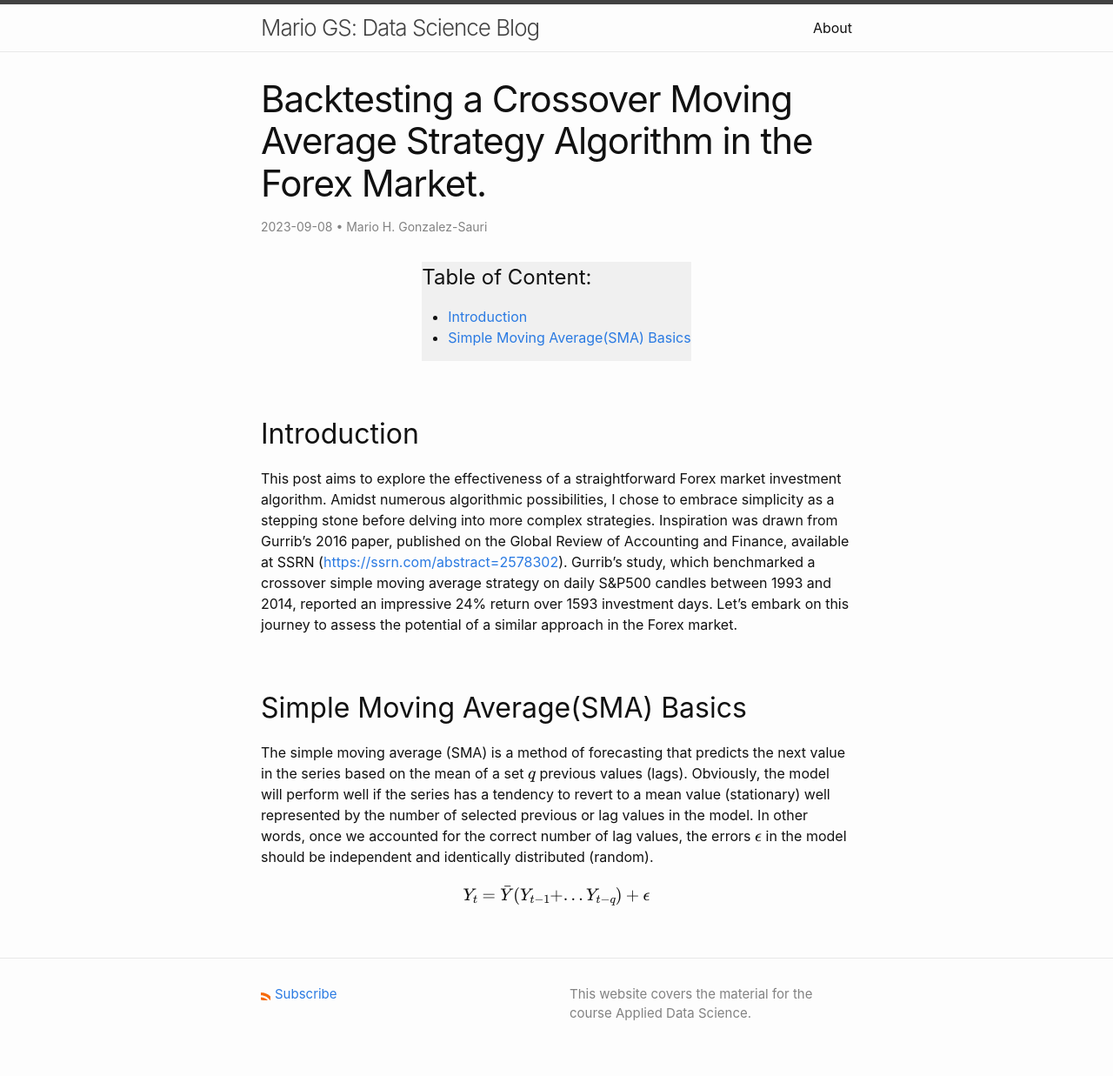
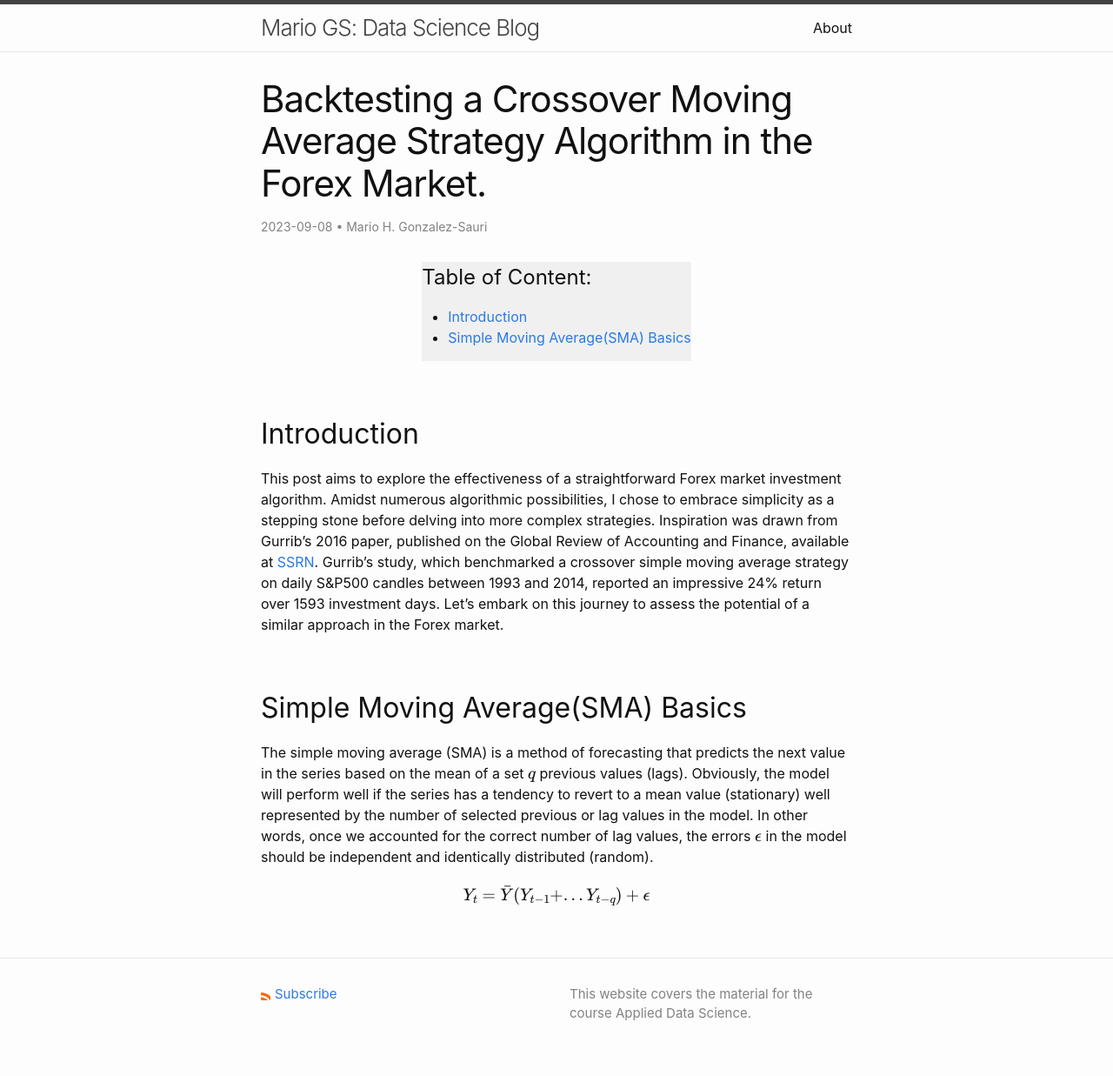
Before and after one commit to Wario84/blog, a Jekyll site: the page built from _posts/2023-09-08-sma_crossover_strategy_v00.md, in a window 1280 px wide. Shown: the whole page at 87% size. Built offline with Jekyll 4.4.1, drawn with Linux system fonts in a browser that asks for light colours; formulas are drawn with MathJax 3.

Commit message:
change in the link of the post.

```diff
--- a/_posts/2023-09-08-sma_crossover_strategy_v00.md
+++ b/_posts/2023-09-08-sma_crossover_strategy_v00.md
@@ -17,7 +17,7 @@ market investment algorithm. Amidst numerous algorithmic possibilities,
 I chose to embrace simplicity as a stepping stone before delving into
 more complex strategies. Inspiration was drawn from Gurrib's 2016 paper,
 published on the Global Review of Accounting and Finance, available at
-SSRN (<https://ssrn.com/abstract=2578302>). Gurrib's study, which
+[SSRN](https://ssrn.com/abstract=2578302). Gurrib's study, which
 benchmarked a crossover simple moving average strategy on daily S&P500
 candles between 1993 and 2014, reported an impressive 24% return over
 1593 investment days. Let's embark on this journey to assess the
```
